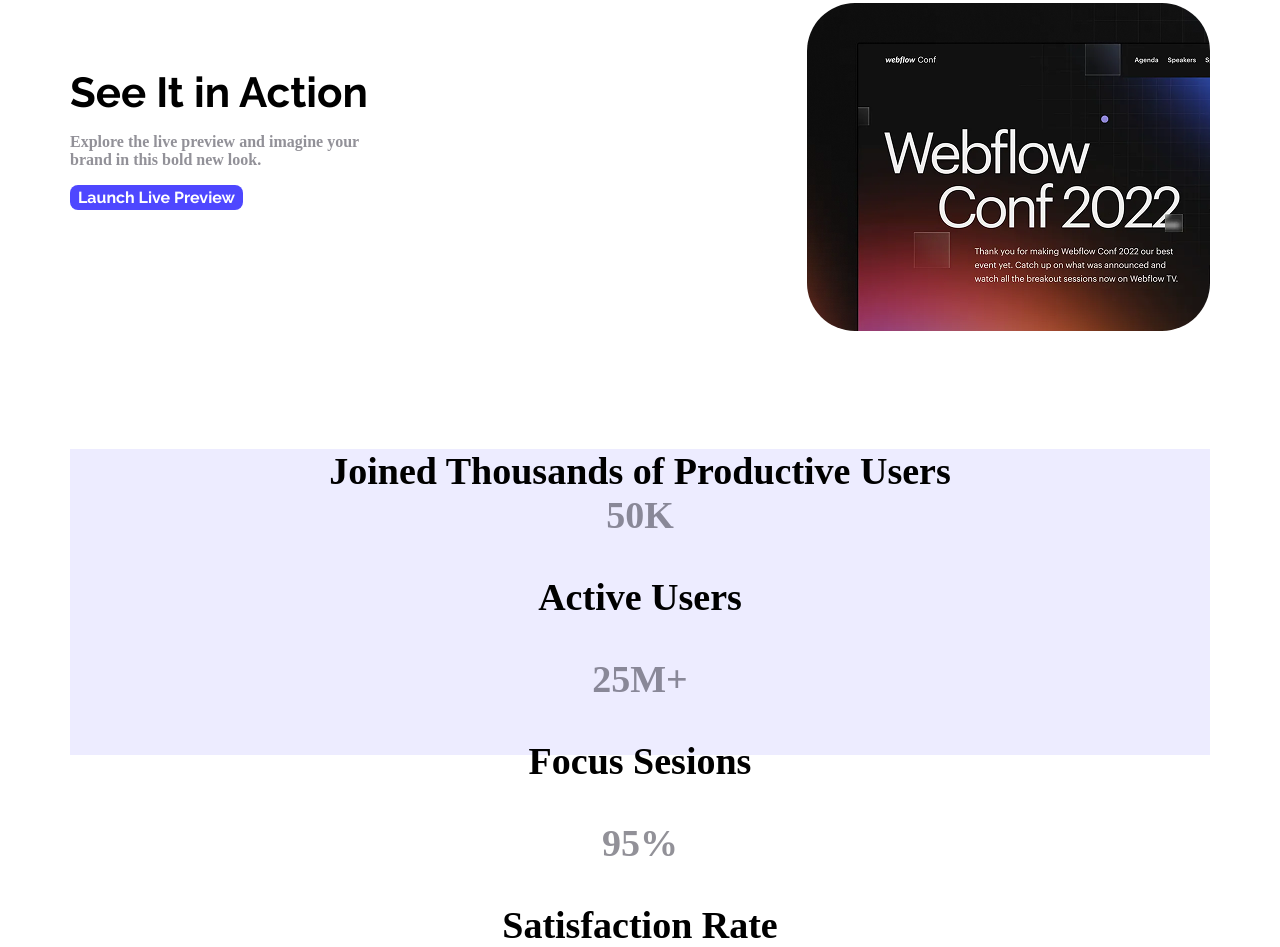
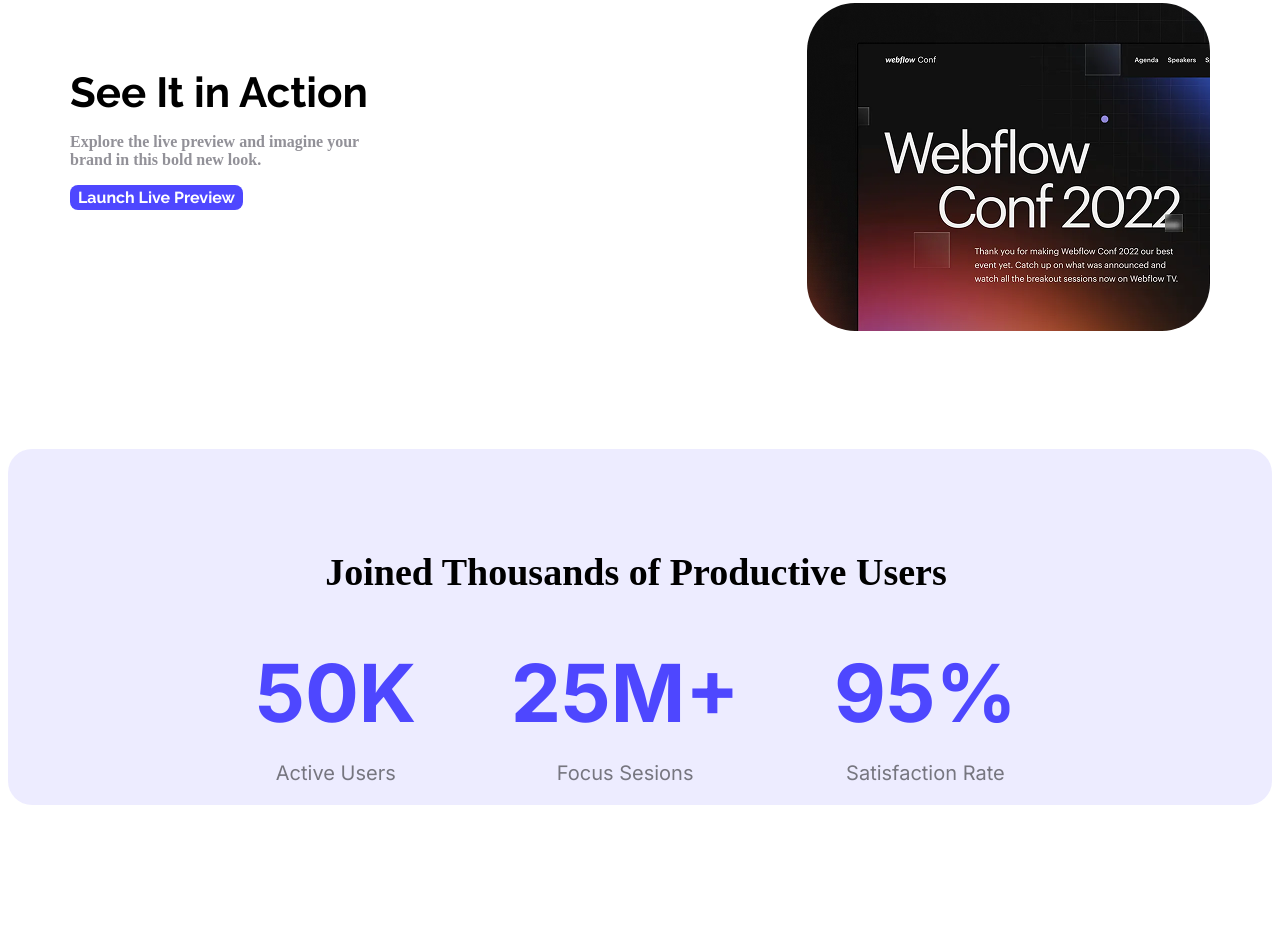
Before and after one commit to Imam8816/assignment-1-programming-h, a plain HTML site: page index.html in a window 1280 px wide. Shown: the part 817-1764 px from the top of the page. After the commit the page ends 1630 px from the top, so only its background shows below. Drawn offline with Linux system fonts and the light colour scheme.

Commit message:
Productive user section

```diff
--- a/index.html
+++ b/index.html
@@ -43,22 +43,23 @@
 </section>
 
 <section class="productive">
-    <h4 class="title-p releway">Joined Thousands of Productive Users</div>
-        <div class="3data">
+    <div class="bar">
+    <h4 class="title-p releway">Joined Thousands of Productive Users </h4>
+        <div class="data-3">
 <div class="data">
-    <div class="sub-title">50K</div>
-    <p class="cmnt">Active Users</p>
+    <div class="sub inter">50K</div>
+    <p class="cmnt inter">Active Users</p>
 </div>
 <div class="data">
-    <div class="sub-title">25M+</div>
-     <p class="cmnt">Focus Sesions</p>
+    <div class="sub inter">25M+</div>
+     <p class="cmnt inter">Focus Sesions</p>
 </div>
 <div class="data">
-    <div class="sub-title">95%</div>
-     <p class="cmnt">Satisfaction Rate</p>
+    <div class="sub inter">95%</div>
+     <p class="cmnt inter">Satisfaction Rate</p>
 </div>
 </div>
-
+</div>
 </section>
 
     </body>
--- a/style.css
+++ b/style.css
@@ -131,8 +131,38 @@ nav a{
     margin:0 auto;
     margin-top: 116px;
     text-align: center;
+    padding-top: 50px;
+    padding-left: 200px;
+    border-radius: 24px;
 }
 .title-p{
     font-size: 38px;
     font-weight: bold;
 }
+.data-3{
+display: flex;
+align-content: center;
+justify-content: space-around;
+
+}
+
+.sub{
+    font-size: 80px;
+    font-weight: bold;
+    color: #4E47FF;
+}
+.cmnt{
+font-size: 20px;
+font-weight: 400px;
+color: rgba(0, 0, 0, 0.5);
+text-align: center;
+
+
+}
+.bar{
+    max-width: 856px;
+    max-height: 206px;
+    /* background-color: antiquewhite; */
+
+
+}
```
